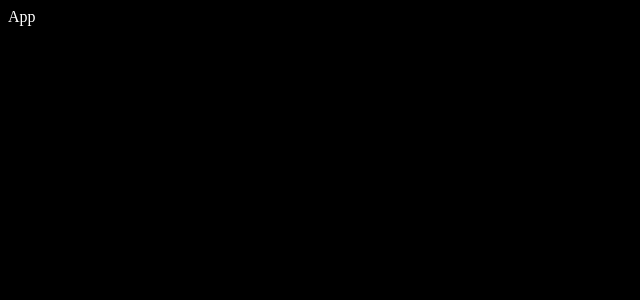
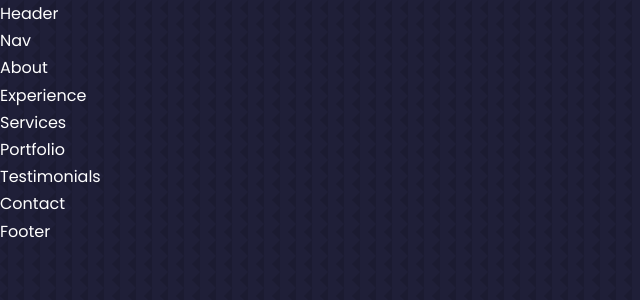
Before and after one commit to leancorv/react-portfolio, a React (Create React App) app: page / in a window 1280 px wide. Shown: the top 300 px of the page, without its empty margins (0-640 px from the left). Built offline with nearby package versions, Linux system fonts and the light colour scheme.

Commit message:
General CSS Variables and Styles

```diff
--- a/src/App.jsx
+++ b/src/App.jsx
@@ -1,9 +1,26 @@
 import React from 'react'
+import Header from './components/header/Header'
+import Nav from './components/nav/Nav'
+import About from './components/about/About'
+import Experience from './components/experience/Experience'
+import Services from './components/services/Services'
+import Portfolio from './components/portfolio/Portfolio'
+import Testimonials from './components/testimonials/Testimonials'
+import Contact from './components/contact/Contact'
+import Footer from './components/footer/Footer'
 
 function App() {
   return (
     <>
-        <div>App</div>
+        <Header />
+        <Nav />
+        <About />
+        <Experience />
+        <Services />
+        <Portfolio />
+        <Testimonials />
+        <Contact />
+        <Footer />
     </>
   )
 }
--- /dev/null
+++ b/src/components/portfolio/Portfolio.jsx
@@ -0,0 +1,10 @@
+import React from 'react'
+import './portfolio.css'
+
+const Portfolio = () => {
+  return (
+    <div>Portfolio</div>
+  )
+}
+
+export default Portfolio
--- a/src/index.css
+++ b/src/index.css
@@ -1,4 +1,133 @@
+@import url('https://fonts.googleapis.com/css2?family=Poppins:wght@300;400;500;600&display=swap');
+
+* {
+    margin: 0;
+    padding: 0;
+    border: 0;
+    outline: 0;
+    box-sizing: border-box;
+    list-style: none;
+    text-decoration: none;
+}
+
+:root {
+    --color-bg: #1f1f38;
+    --color-bg-variant: #2c2c6c;
+    --color-primary: #4db5ff;
+    --color-primary-variant: rgba(77,181,255,0.4);
+    --color-white: #fff;
+    --color-light: rgba(255, 255, 255, 0.6);
+
+    --transition: all 400ms ease;
+
+    --container-width-lg: 75%;
+    --container-width-md: 86%;
+    --container-width-ms: 90%;
+}
+
+html {
+    scroll-behavior: smooth;
+}
+
+::-webkit-scrollbar {
+   display: none;
+}
+
 body {
-    background: black;
-    color:white;
+    font-family: 'Poppins', sans-serif;
+    background: var(--color-bg);
+    color: var(--color-white);
+    line-height: 1.7;
+    background-image: url(../src/assets/bg-texture.png);
 }
+
+/* ==================== GENERAL STYLES ==================== */
+
+.container {
+    width: var(--container-width-lg);
+    margin: 0 auto;
+}
+
+h1, h2, h3, h4, h5 {
+    font-weight: 500;
+}
+
+h1 {
+    font-size: 2.5rem;
+}
+
+section {
+    margin-top: 8rem;
+}
+
+section > h2, section > h5 {
+    text-align: center;
+    color: var(--color-light);
+}
+
+section > h2 {
+    color: var(--color-primary);
+    margin-bottom: 3rem;
+}
+
+.text-light {
+    color:  var(--color-light);
+}
+
+a {
+    color: var(--color-primary);
+    transition: var(--transition);
+}
+
+a:hover {
+    color: var(--color-white);
+}
+
+.btn {
+    width: max-content;
+    display: inline-block;
+    color: var(--color-primary);
+    padding: 0.75rem 1.2rem;
+    border-radius: 0.4rem;
+    cursor: pointer;
+    border: 1px solid var(--color-primary);
+    transition: var(--transition);
+}
+
+.btn:hover {
+    background: var(--color-white);
+    color: var(--color-bg);
+    border-color: transparent;
+}
+
+.btn-primary {
+    background: var(--color-primary);
+    color: var(--color-bg);
+}
+
+img {
+    display: block;
+    width: 100%;
+    object-fit: cover;
+}
+
+/* =================== MEDIA QUERIES (MEDIUM DEVICES) ==================*/
+@media screen and (max-width: 1024px) {
+    .container {
+        width: var(--container-width-md);
+    }
+
+    section {
+        margin-top: 6rem;
+    }
+}
+/* =================== MEDIA QUERIES (SMALL DEVICES) ==================*/
+@media screen and (max-width: 600px) {
+    .container {
+        width: var(--container-width-sm);
+    }
+
+    section > h2 {
+        margin-bottom: 2rem;
+    }
+}
```
Also changed, not shown: src/components/portfolio/portfolio.css (added).
